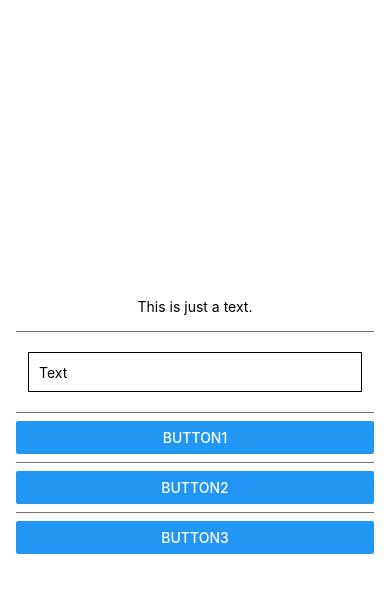
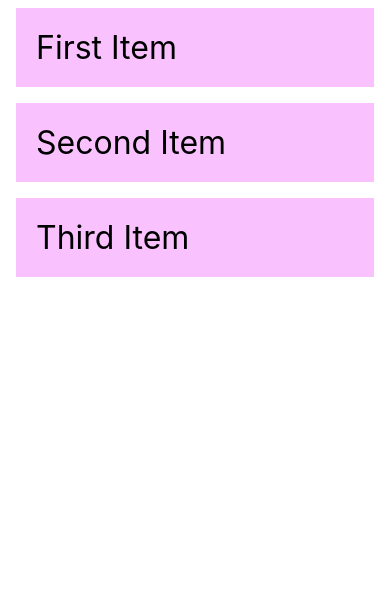
Before and after one commit to filmverse/RN_Test, a React Native app in the folder TestPro2/: screen / in a window 390 px wide. Shown: the top 592 px of the page. Built offline with nearby package versions, Linux system fonts and the light colour scheme.

Commit message:
setting up

```diff
--- a/TestPro2/App.tsx
+++ b/TestPro2/App.tsx
@@ -1,52 +1,10 @@
-import React from 'react';
-import {SafeAreaView, View, StyleSheet, Text, TextInput, Button, Alert} from 'react-native';
-
-const Separator = () => <View style={styles.separator} />;
+import NewApp from "./components/NewApp";
+// import OldApp from "./components/OldApp";
 
 const App = () => {
-  const [query, setQuery] = React.useState('Text');
   return (
-    <SafeAreaView style={styles.container}>
-      <View>
-        <Text style={styles.title}>This is just a text.</Text>
-        <Separator />
-        <TextInput
-          style={styles.input}
-          onChangeText={text => setQuery(text)}
-          value={query}
-        />
-        <Separator />
-        <Button title="Button1" onPress={() => Alert.alert('Test Button1')} />
-        <Separator />
-        <Button title="Button2" onPress={() => Alert.alert('Test Button2')} />
-        <Separator />
-        <Button title="Button3" onPress={() => Alert.alert('Test Button3')} />
-      </View>
-    </SafeAreaView>
-  );
+    <NewApp />
+  )
 };
 
-const styles = StyleSheet.create({
-  container: {
-    flex: 1,
-    justifyContent: 'center',
-    marginHorizontal: 16,
-  },
-  title: {
-    textAlign: 'center',
-    marginVertical: 8,
-  },
-  input: {
-    height: 40,
-    margin: 12,
-    borderWidth: 1,
-    padding: 10,
-  },
-  separator: {
-    marginVertical: 8,
-    borderBottomColor: '#737373',
-    borderBottomWidth: StyleSheet.hairlineWidth,
-  },
-});
-
 export default App;
--- /dev/null
+++ b/TestPro2/components/NewApp.js
@@ -0,0 +1,80 @@
+import React, {useState} from 'react';
+import {
+  FlatList,
+  SafeAreaView,
+  StatusBar,
+  StyleSheet,
+  Text,
+  TouchableOpacity,
+  Alert,
+} from 'react-native';
+
+const DATA = [
+  {
+    id: 'bd7acbea-c1b1-46c2-aed5-3ad53abb28ba',
+    title: 'First Item',
+  },
+  {
+    id: '3ac68afc-c605-48d3-a4f8-fbd91aa97f63',
+    title: 'Second Item',
+  },
+  {
+    id: '58694a0f-3da1-471f-bd96-145571e29d72',
+    title: 'Third Item',
+  },
+];
+
+const Item = ({item, onPress, backgroundColor, textColor}) => (
+  <TouchableOpacity onPress={onPress} style={[styles.item, {backgroundColor}]}>
+    <Text style={[styles.title, {color: textColor}]}>{item.title}</Text>
+  </TouchableOpacity>
+);
+
+const NewApp = () => {
+  const [selectedId, setSelectedId] = useState();
+
+  const renderItem = ({item}) => {
+    const backgroundColor = item.id === selectedId ? '#6e3b6e' : '#f9c2ff';
+    const color = item.id === selectedId ? 'white' : 'black';
+
+    return (
+      <Item
+        item={item}
+        onPress={() => {
+            setSelectedId(item.id)
+            Alert.alert(item.id)
+        }}
+        backgroundColor={backgroundColor}
+        textColor={color}
+      />
+    );
+  };
+
+  return (
+    <SafeAreaView style={styles.container}>
+      <FlatList
+        data={DATA}
+        renderItem={renderItem}
+        keyExtractor={item => item.id}
+        extraData={selectedId}
+      />
+    </SafeAreaView>
+  );
+};
+
+const styles = StyleSheet.create({
+  container: {
+    flex: 1,
+    marginTop: StatusBar.currentHeight || 0,
+  },
+  item: {
+    padding: 20,
+    marginVertical: 8,
+    marginHorizontal: 16,
+  },
+  title: {
+    fontSize: 32,
+  },
+});
+
+export default NewApp;
--- /dev/null
+++ b/TestPro2/components/OldApp.js
@@ -0,0 +1,52 @@
+import React from 'react';
+import {SafeAreaView, View, StyleSheet, Text, TextInput, Button, Alert} from 'react-native';
+
+const Separator = () => <View style={styles.separator} />;
+
+const OldApp = () => {
+  const [query, setQuery] = React.useState('Text');
+  return (
+    <SafeAreaView style={styles.container}>
+      <View>
+        <Text style={styles.title}>This is just a text.</Text>
+        <Separator />
+        <TextInput
+          style={styles.input}
+          onChangeText={text => setQuery(text)}
+          value={query}
+        />
+        <Separator />
+        <Button title="Button1" onPress={() => Alert.alert('Test Button1')} />
+        <Separator />
+        <Button title="Button2" onPress={() => Alert.alert('Test Button2')} />
+        <Separator />
+        <Button title="Button3" onPress={() => Alert.alert('Test Button3')} />
+      </View>
+    </SafeAreaView>
+  );
+};
+
+const styles = StyleSheet.create({
+  container: {
+    flex: 1,
+    justifyContent: 'center',
+    marginHorizontal: 16,
+  },
+  title: {
+    textAlign: 'center',
+    marginVertical: 8,
+  },
+  input: {
+    height: 40,
+    margin: 12,
+    borderWidth: 1,
+    padding: 10,
+  },
+  separator: {
+    marginVertical: 8,
+    borderBottomColor: '#737373',
+    borderBottomWidth: StyleSheet.hairlineWidth,
+  },
+});
+
+export default OldApp;
```
